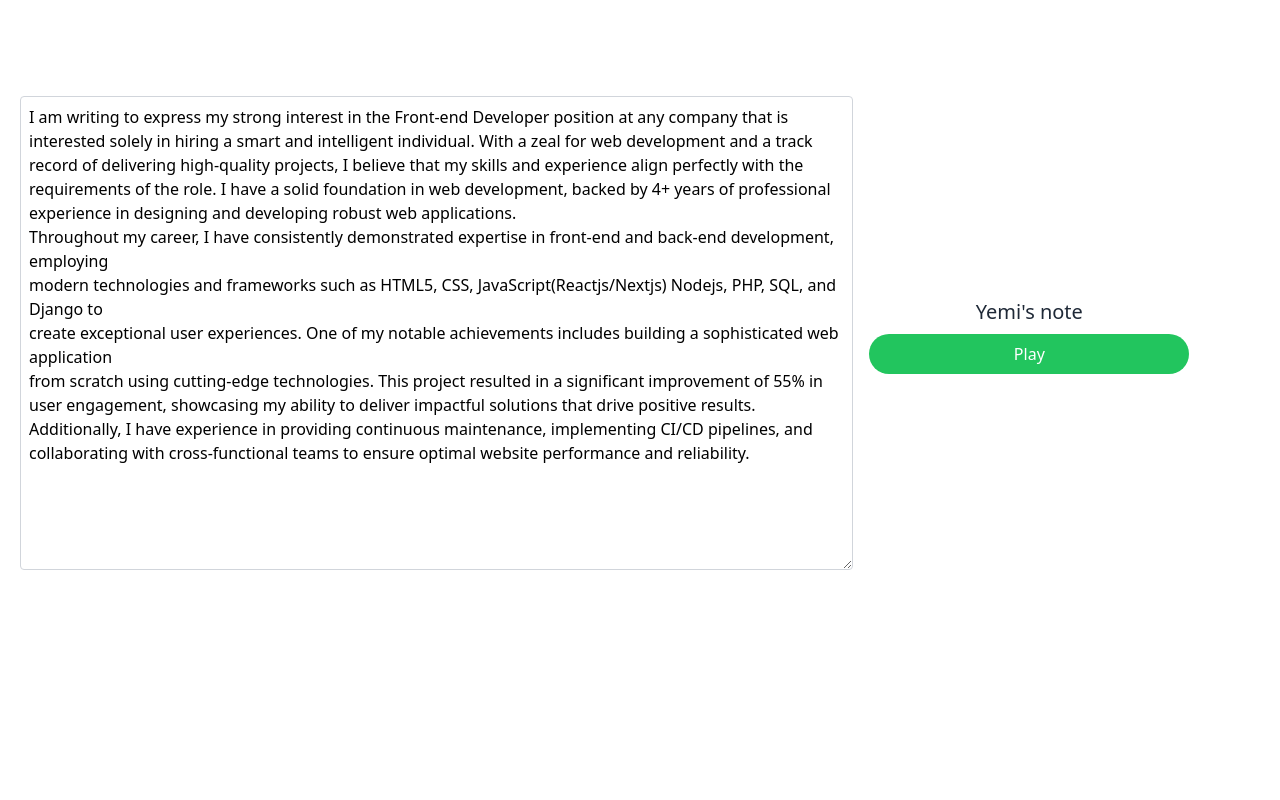
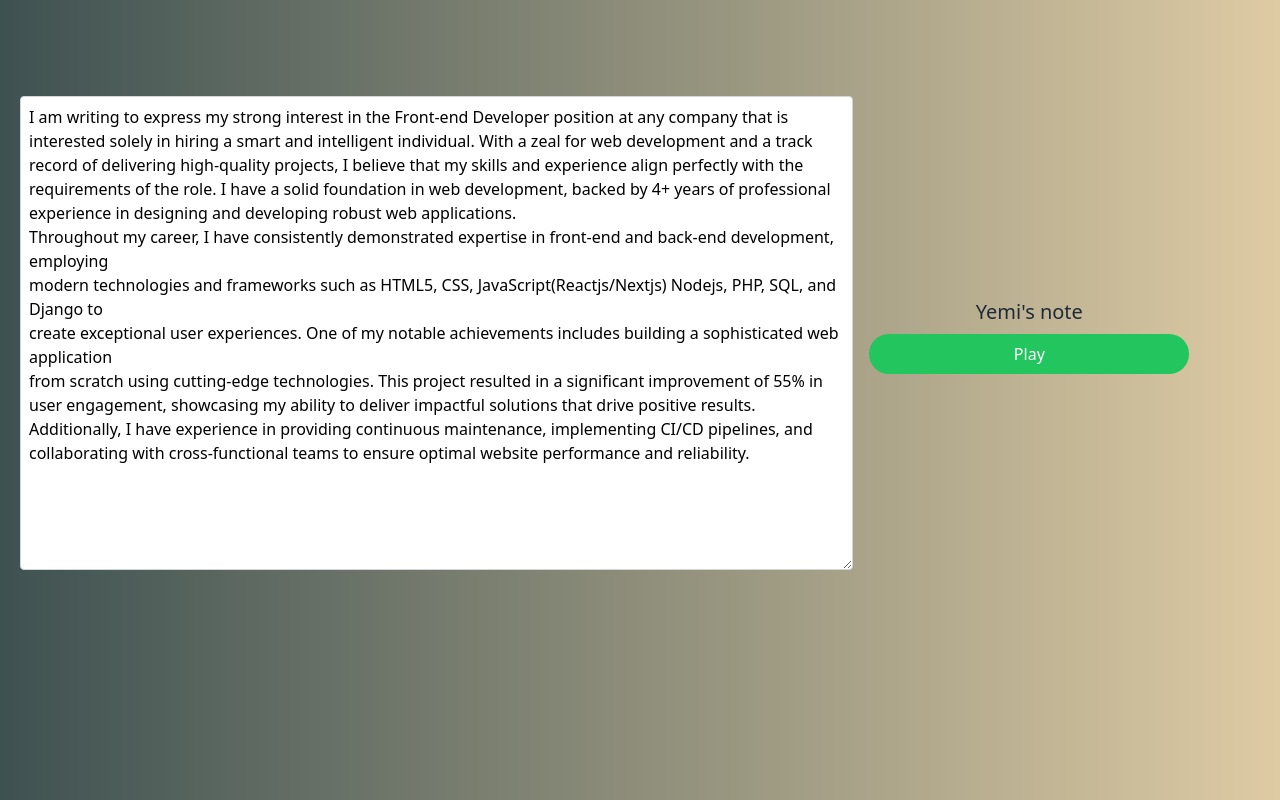
Before and after one commit to BisiOlaYemi/Text2speech, a React (Create React App) app: page / in a window 1280 px wide. Built offline with nearby package versions, Linux system fonts and the light colour scheme.

Commit message:
Added background to component

```diff
--- a/src/index.css
+++ b/src/index.css
@@ -1,3 +1,8 @@
 @tailwind base;
 @tailwind components;
 @tailwind utilities;
+
+
+body {
+    background:linear-gradient(to right, #3E5151, #DECBA4) ;
+  }
```
